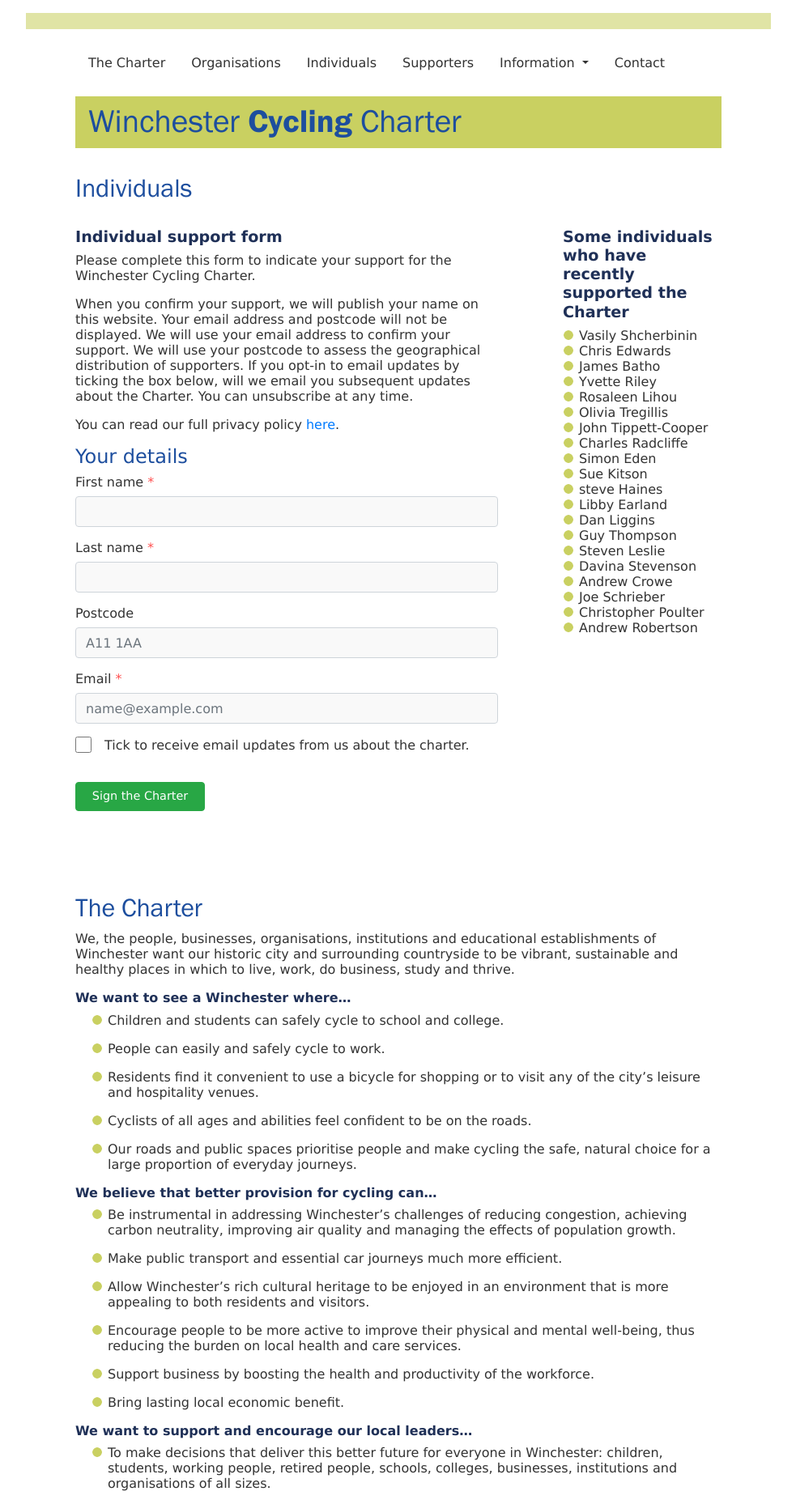
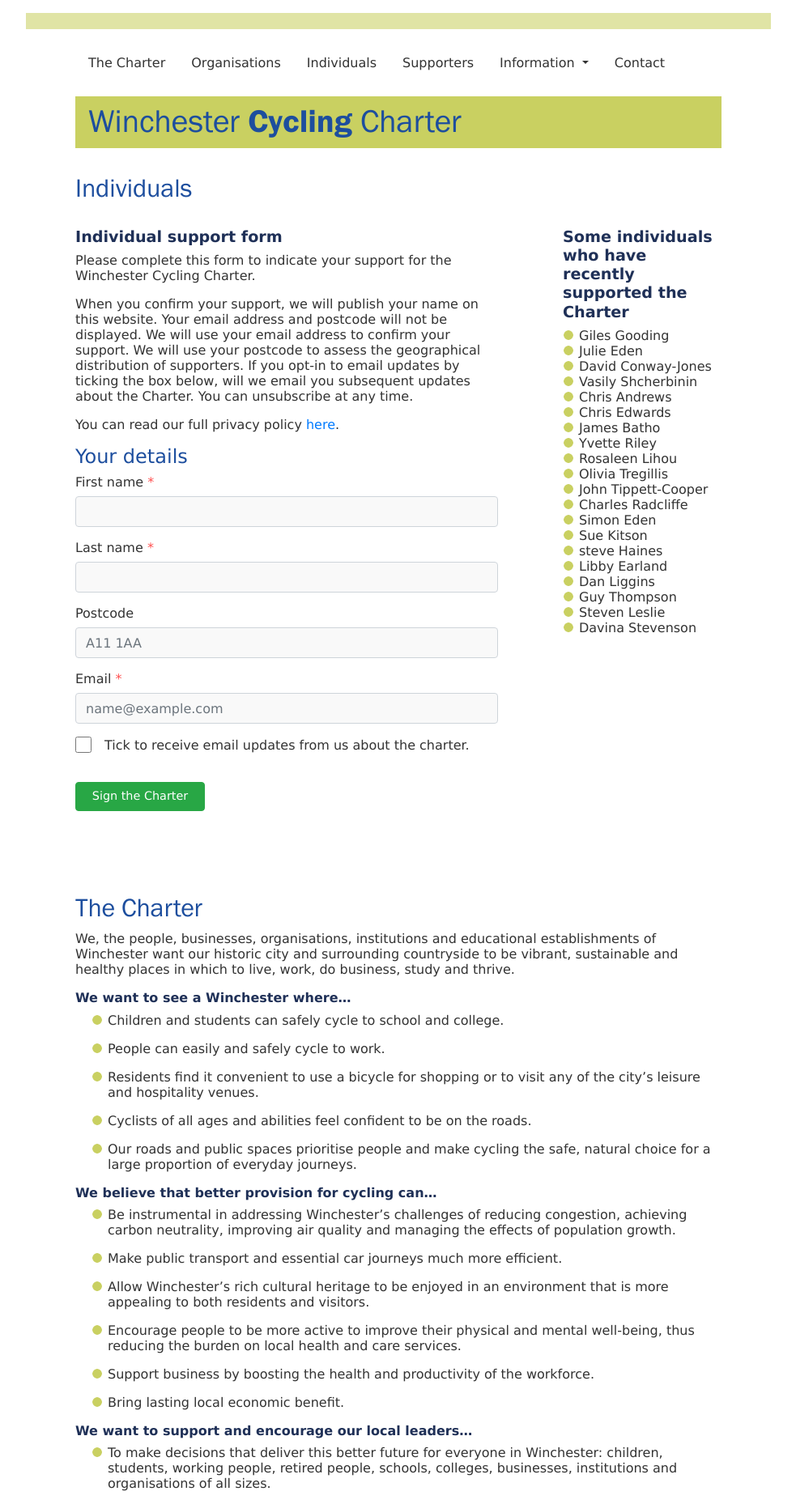
Before and after one commit to winchestercyclingcharter/winchestercyclingcharter.github.io, a Jekyll site: the page built from ind-page.md, in a window 1280 px wide. Shown: the whole page at 81% size, without its empty margins (148-1131 px from the left). Built offline with Jekyll 4.4.1, drawn with Linux system fonts in a browser that asks for light colours; nearby versions of some CDN libraries.

Commit message:
Update people.yml

```diff
--- a/_data/people.yml
+++ b/_data/people.yml
@@ -264,3 +264,7 @@ people:
 - { lastname: Nandy, firstname: Jane, dt: 20210220-111747-132855 }
 - { lastname: Downes, firstname: Selina, dt: 20210219-111341-943745 }
 - { lastname: Shcherbinin, firstname: Vasily, dt: 20210303-154728-102441 }
+- { lastname: Conway-Jones, firstname: David, dt: 20210303-163858-680782 }
+- { lastname: Eden, firstname: Julie, dt: 20210303-185526-989719 }
+- { lastname: Andrews, firstname: Chris, dt: 20210303-154301-647990 }
+- { lastname: Gooding , firstname: Giles, dt: 20210303-200248-640838 }
```
